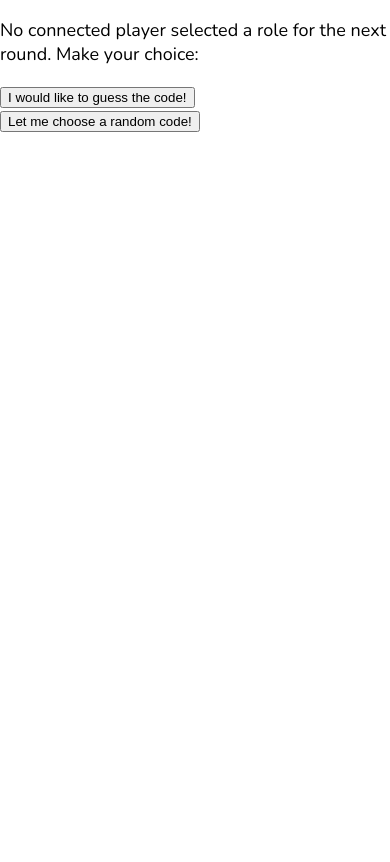
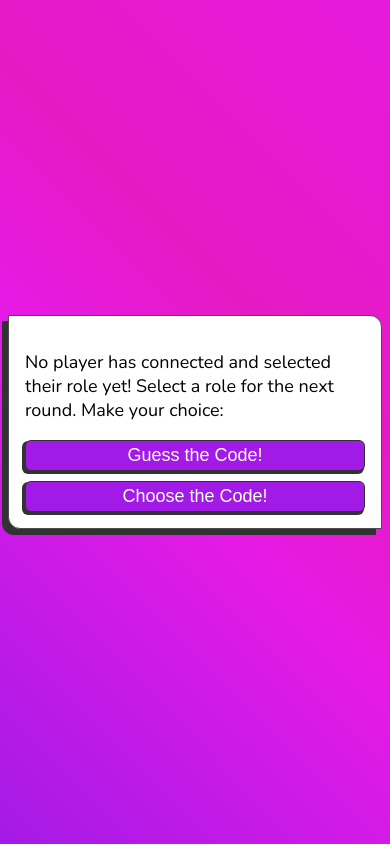
Before and after one commit to McTom234/mastermind, a Next.js app: page /play in a window 390 px wide. Built offline with nearby package versions, Linux system fonts and the light colour scheme; no server answers.

Commit message:
refactor(components): structural and stylish changes in RoleSelector

```diff
--- /dev/null
+++ b/components/new/RoleSelector.tsx
@@ -0,0 +1,32 @@
+import Button from 'components/new/atoms/Button';
+import JoinPageLayout from 'layouts/JoinPageLayout';
+import { NextPage } from 'next';
+import { Roles } from 'server/SocketTypes';
+import buttonStyles from 'styles/new/components/button.module.scss';
+
+const RoleSelector: NextPage<{ setRole: (role: Roles) => void }> = ({ setRole }) => {
+  return (
+    <JoinPageLayout>
+      <p>No player has connected and selected their role yet! Select a role for the next round. Make your choice:</p>
+      <div className={buttonStyles['button-row']}>
+        <Button
+          onClick={() => {
+            setRole(Roles.GUESSER);
+          }}
+        >
+          Guess the Code!
+        </Button>
+        <Button
+          onClick={() => {
+            setRole(Roles.SETTER);
+          }}
+          containerClass={buttonStyles['second-button']}
+        >
+          Choose the Code!
+        </Button>
+      </div>
+    </JoinPageLayout>
+  );
+};
+
+export default RoleSelector;
--- a/components/roleSelector.tsx
+++ /dev/null
@@ -1,40 +0,0 @@
-import { NextPage } from 'next';
-import { useState } from 'react';
-import { Roles } from 'server/SocketTypes';
-import buttonStyles from 'styles/new/components/button.module.scss';
-import Button from 'components/new/Button';
-
-const RoleSelector: NextPage<{ setRole: (role: Roles) => void }> = ({ setRole }) => {
-  const [visible, setVisible] = useState(true);
-  return (
-    <>
-      {visible ? (
-        <>
-          <p>No connected player selected a role for the next round. Make your choice:</p>
-          <div>
-            <button
-              onClick={() => {
-                setRole(Roles.GUESSER);
-                setVisible(false);
-              }}
-            >
-              I would like to guess the code!
-            </button>
-            <button
-              onClick={() => {
-                setRole(Roles.SETTER);
-                setVisible(false);
-              }}
-            >
-              Let me choose a random code!
-            </button>
-          </div>
-        </>
-      ) : (
-        <p>You made your choice. Let{"'"}s wait for server feedback...</p>
-      )}
-    </>
-  );
-};
-
-export default RoleSelector;
--- a/pages/join/index.tsx
+++ b/pages/join/index.tsx
@@ -1,6 +1,6 @@
 import JoinPageLayout from 'layouts/JoinPageLayout';
-import Input from 'components/new/Input';
-import Button from 'components/new/Button';
+import Input from 'components/new/atoms/Input';
+import Button from 'components/new/atoms/Button';
 import styles from 'styles/new/components/button.module.scss';
 import { NextPageWithLayout } from 'pages/_app';
 import { ReactElement, useRef } from 'react';
--- a/pages/play.tsx
+++ b/pages/play.tsx
@@ -7,7 +7,7 @@ import { io, Socket } from 'socket.io-client';
 import Board from 'components/board';
 import ColorSelector from 'components/colorSelector';
 import { currentPublicSlotOfGame, currentRoundOfGame, pinsDefined } from 'components/helpers';
-import RoleSelector from 'components/roleSelector';
+import RoleSelector from 'components/new/RoleSelector';
 import { ClientGame } from 'server/models/Game';
 import { PinColor } from 'server/models/Pin';
 import { ClientToServerEvents, Roles, ServerToClientEvents } from 'server/SocketTypes';
@@ -26,6 +26,7 @@ const Play: NextPage = () => {
   const [game, setGame] = useState<ClientGame>();
 
   // client related vars
+  const [roleSelection, setRoleSelection] = useState(true);
   const [selectedColor, selectColor] = useState<PinColor>();
   let editable = useRef(false);
   let canFinish = useRef(false);
@@ -94,7 +95,10 @@ const Play: NextPage = () => {
   }, [query]);
 
   function setRoleCallback(role: Roles) {
-    if (role === Roles.GUESSER || role === Roles.SETTER) socket.emit('choose role', role);
+    if (role === Roles.GUESSER || role === Roles.SETTER) {
+      setRoleSelection(false);
+      socket.emit('choose role', role);
+    }
   }
 
   function setPinCallback(pin: 1 | 2 | 3 | 4) {
@@ -160,8 +164,10 @@ const Play: NextPage = () => {
             />
           </ColorSelector>
         </>
+      ) : roleSelection ? (
+        <RoleSelector setRole={setRoleCallback} />
       ) : (
-        <RoleSelector setRole={setRoleCallback} />
+        <p>Waiting for Server...</p>
       )}
     </div>
   );
--- a/styles/Play.module.sass
+++ b/styles/Play.module.sass
@@ -1,5 +1,5 @@
 .fullHeight
-  min-height: 100vh
+  height: 100%
 
 svg.confirm
   height: 50px
--- a/styles/new/components/button.module.scss
+++ b/styles/new/components/button.module.scss
@@ -6,13 +6,13 @@
   justify-content: space-between;
   margin-top: 10px;
 
+  .container.second-button {
+    margin-left: 18px;
+  }
+
   button {
     flex-grow: 1;
   }
-}
-
-.second-button {
-  margin-top: 6px;
 }
 
 .container {
@@ -66,3 +66,14 @@
     }
   }
 }
+
+@media (max-width: 450px) {
+  .button-row {
+    flex-direction: column;
+
+    .container.second-button {
+      margin-top: 10px;
+      margin-left: 0;
+    }
+  }
+}
--- a/styles/new/components/input.module.scss
+++ b/styles/new/components/input.module.scss
@@ -8,6 +8,10 @@
 
   label {
     font-weight: 600;
+  }
+
+  &.second-input {
+    margin-top: 6px;
   }
 }
 
```
Also changed, not shown: pages/join/[room]/index.tsx (+6 -5 lines), components/new/atoms/Button.tsx (renamed from components/new/Button.tsx), components/new/atoms/Input.tsx (renamed from components/new/Input.tsx).
